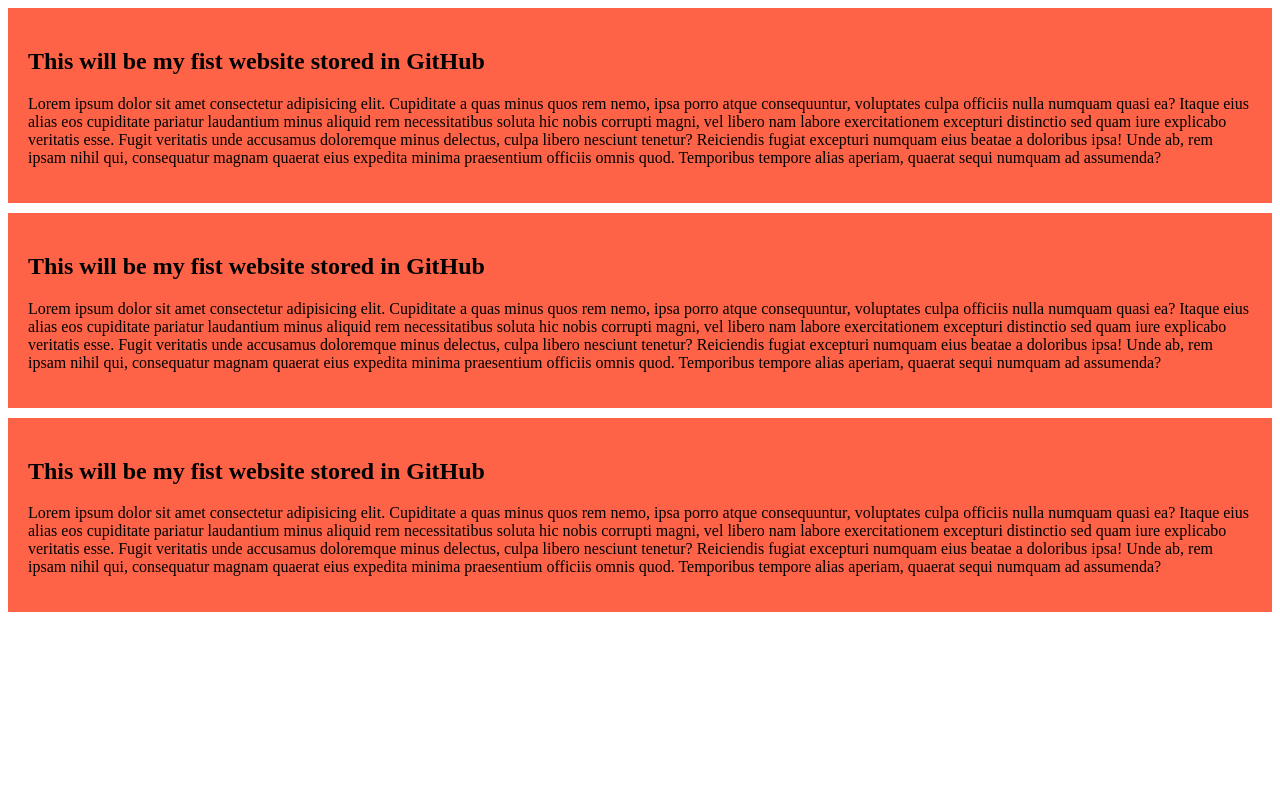
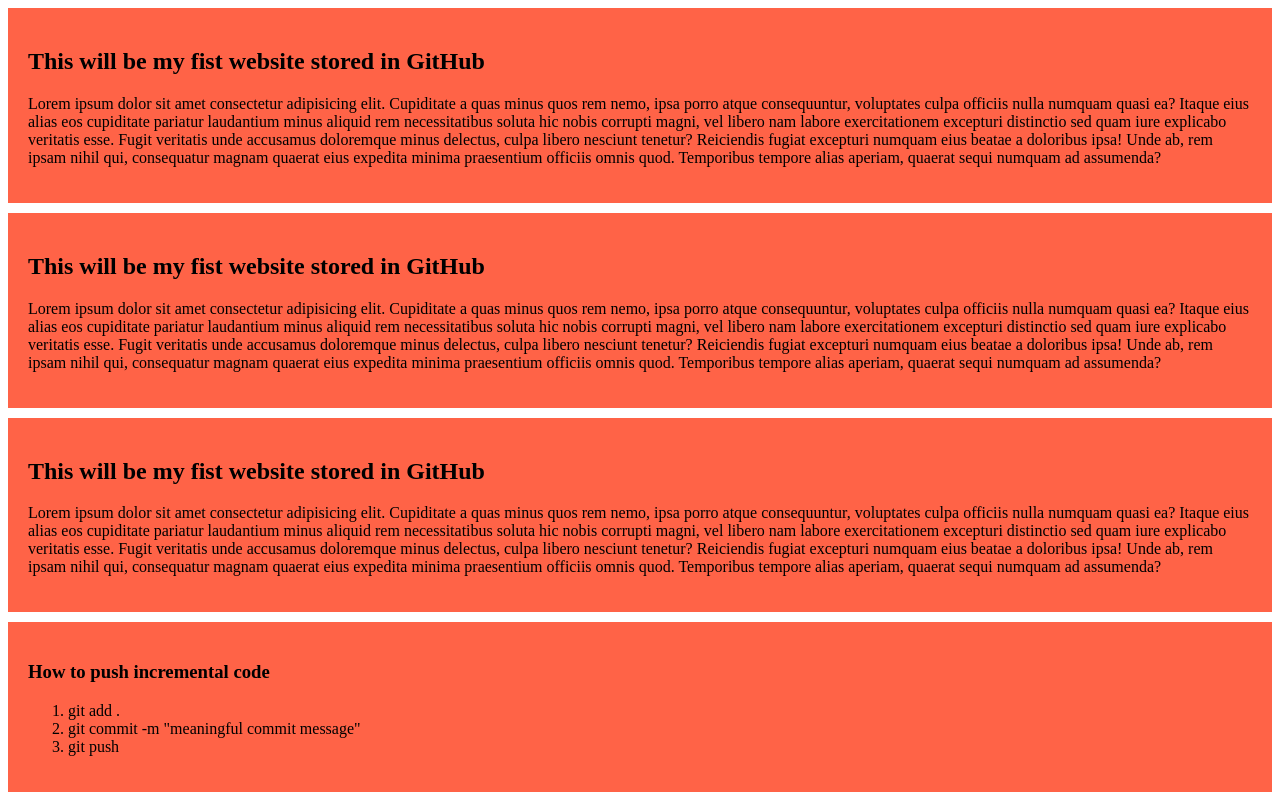
Before and after one commit to NhsTarek/my-first-website, a plain HTML site: page index.html in a window 1280 px wide. Drawn offline with Linux system fonts and the light colour scheme.

Commit message:
add a list how to push code

```diff
--- a/index.html
+++ b/index.html
@@ -20,5 +20,13 @@
         <h2>This will be my fist website stored in GitHub</h2>
         <p>Lorem ipsum dolor sit amet consectetur adipisicing elit. Cupiditate a quas minus quos rem nemo, ipsa porro atque consequuntur, voluptates culpa officiis nulla numquam quasi ea? Itaque eius alias eos cupiditate pariatur laudantium minus aliquid rem necessitatibus soluta hic nobis corrupti magni, vel libero nam labore exercitationem excepturi distinctio sed quam iure explicabo veritatis esse. Fugit veritatis unde accusamus doloremque minus delectus, culpa libero nesciunt tenetur? Reiciendis fugiat excepturi numquam eius beatae a doloribus ipsa! Unde ab, rem ipsam nihil qui, consequatur magnam quaerat eius expedita minima praesentium officiis omnis quod. Temporibus tempore alias aperiam, quaerat sequi numquam ad assumenda?</p>
     </div>
+    <div>
+        <h3>How to push incremental code</h3>
+        <ol>
+            <li>git add .</li>
+            <li>git commit -m "meaningful commit message"</li>
+            <li>git push</li>
+        </ol>
+    </div>
 </body>
 </html>
```
